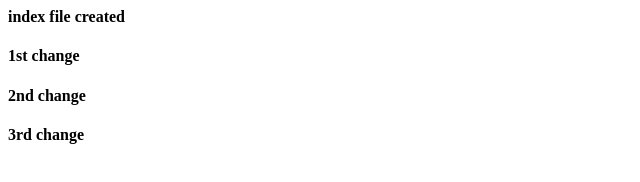
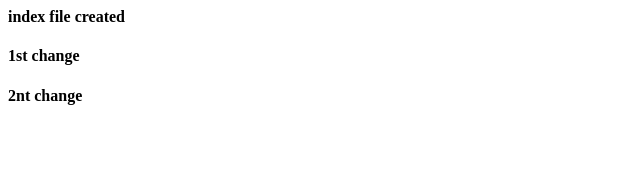
Before and after one commit to Arpithan1902/project_dir, a plain HTML site: page index.html in a window 1280 px wide. Shown: the full height of the page, 0-640 px from the left. Drawn offline with Linux system fonts and the light colour scheme.

Commit message:
Revert "index.html"
This reverts commit 45572dc31cf0b1a1591c52b3553a56e70c9818ac.

```diff
--- a/index.html
+++ b/index.html
@@ -5,9 +5,7 @@
 <body>
 <h4> index file created</h4>
 <h4> 1st change</h4>
-<h4> 2nd change</h4>
-<h4> 3rd change</h4>
-
+<h4> 2nt change</h4>
 
 </body>
 </html>
```
